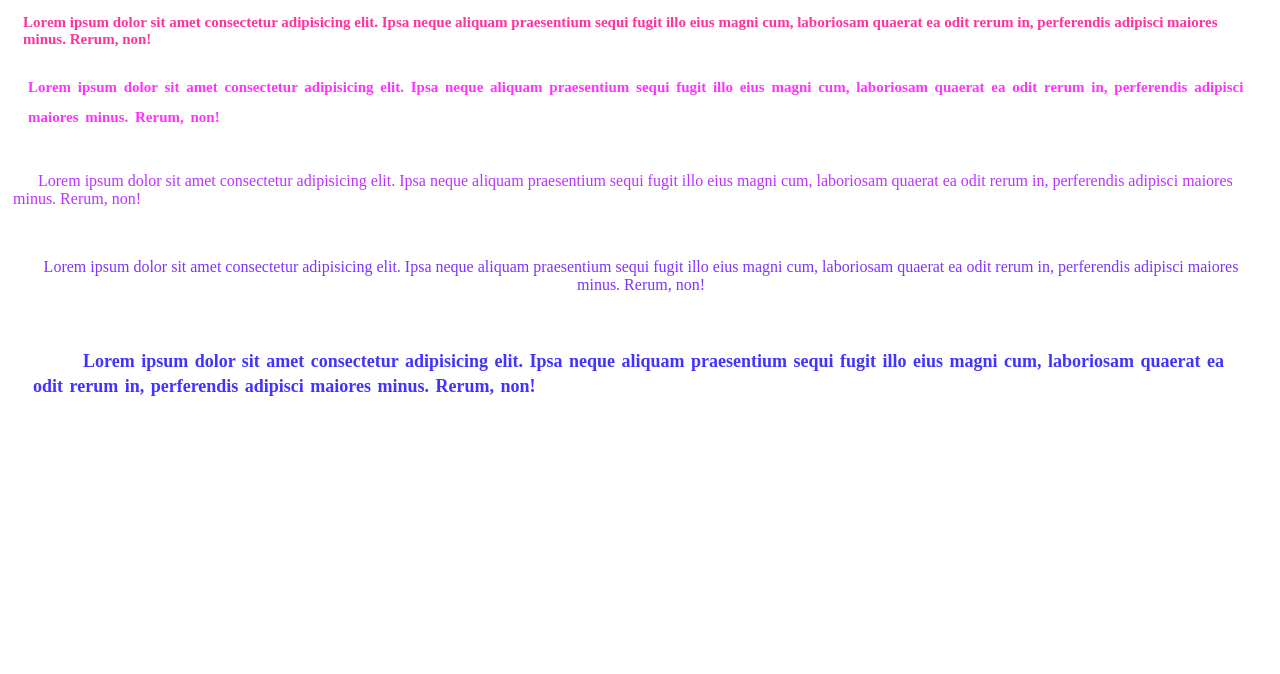
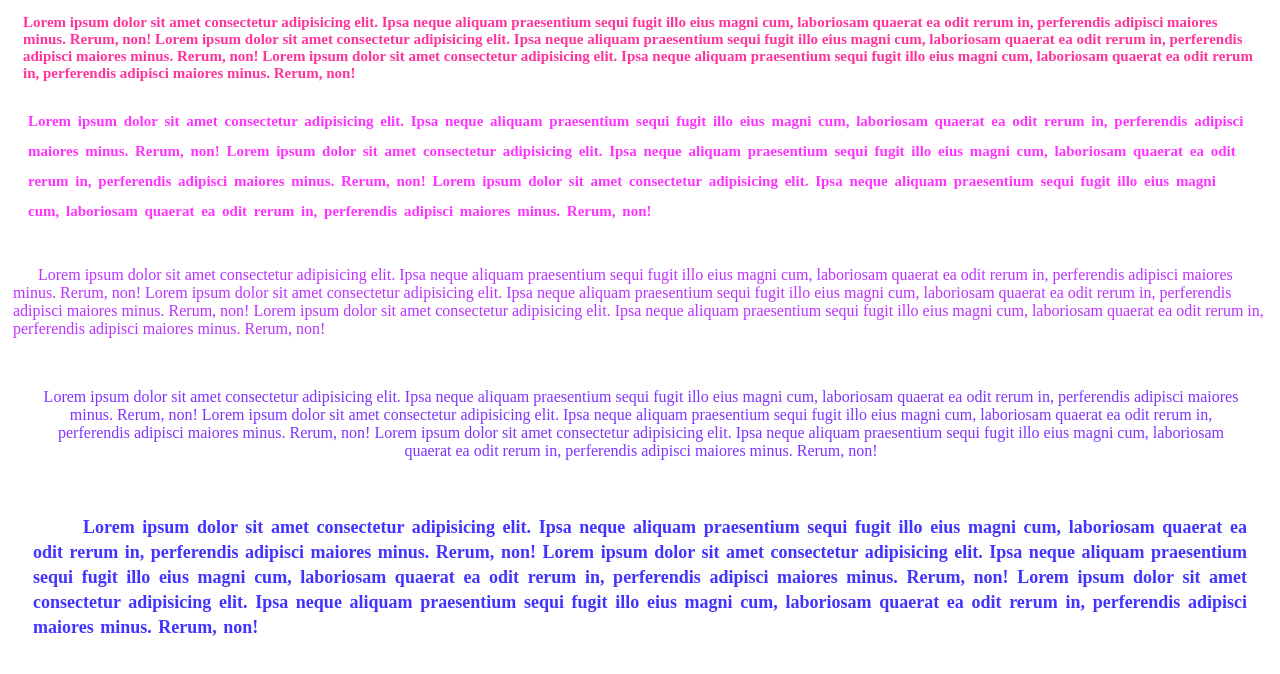
Before and after one commit to mbarrios3/TEST19-01, a plain HTML site: page index.html in a window 1280 px wide. Drawn offline with Linux system fonts and the light colour scheme.

Commit message:
Práctica Modificación de Párrafos: Propiedades MAYR-5

```diff
--- a/estilos.css
+++ b/estilos.css
@@ -172,5 +172,5 @@ p.P-5 {
     line-height: 25px;
     word-spacing: 2px;
     text-indent: 50px;
-    text-align: left;
+    text-align: justify;
 }
--- a/index.html
+++ b/index.html
@@ -73,15 +73,24 @@
 
     <!--Práctica Modificación de Párrafos: Propiedades-->
 
-    <p class="P-1">Lorem ipsum dolor sit amet consectetur adipisicing elit. Ipsa neque aliquam praesentium sequi fugit illo eius magni cum, laboriosam quaerat ea odit rerum in, perferendis adipisci maiores minus. Rerum, non!</p>
+    <p class="P-1">
+        Lorem ipsum dolor sit amet consectetur adipisicing elit. Ipsa neque aliquam praesentium sequi fugit illo eius magni cum, laboriosam quaerat ea odit rerum in, perferendis adipisci maiores minus. Rerum, non! Lorem ipsum dolor sit amet consectetur adipisicing elit. Ipsa neque aliquam praesentium sequi fugit illo eius magni cum, laboriosam quaerat ea odit rerum in, perferendis adipisci maiores minus. Rerum, non! Lorem ipsum dolor sit amet consectetur adipisicing elit. Ipsa neque aliquam praesentium sequi fugit illo eius magni cum, laboriosam quaerat ea odit rerum in, perferendis adipisci maiores minus. Rerum, non!
+    </p>
 
-    <p class="P-2">Lorem ipsum dolor sit amet consectetur adipisicing elit. Ipsa neque aliquam praesentium sequi fugit illo eius magni cum, laboriosam quaerat ea odit rerum in, perferendis adipisci maiores minus. Rerum, non!</p>
+    <p class="P-2">
+        Lorem ipsum dolor sit amet consectetur adipisicing elit. Ipsa neque aliquam praesentium sequi fugit illo eius magni cum, laboriosam quaerat ea odit rerum in, perferendis adipisci maiores minus. Rerum, non! Lorem ipsum dolor sit amet consectetur adipisicing elit. Ipsa neque aliquam praesentium sequi fugit illo eius magni cum, laboriosam quaerat ea odit rerum in, perferendis adipisci maiores minus. Rerum, non! Lorem ipsum dolor sit amet consectetur adipisicing elit. Ipsa neque aliquam praesentium sequi fugit illo eius magni cum, laboriosam quaerat ea odit rerum in, perferendis adipisci maiores minus. Rerum, non!</p>
 
-    <p class="P-3">Lorem ipsum dolor sit amet consectetur adipisicing elit. Ipsa neque aliquam praesentium sequi fugit illo eius magni cum, laboriosam quaerat ea odit rerum in, perferendis adipisci maiores minus. Rerum, non!</p>
+    <p class="P-3">
+        Lorem ipsum dolor sit amet consectetur adipisicing elit. Ipsa neque aliquam praesentium sequi fugit illo eius magni cum, laboriosam quaerat ea odit rerum in, perferendis adipisci maiores minus. Rerum, non! Lorem ipsum dolor sit amet consectetur adipisicing elit. Ipsa neque aliquam praesentium sequi fugit illo eius magni cum, laboriosam quaerat ea odit rerum in, perferendis adipisci maiores minus. Rerum, non! Lorem ipsum dolor sit amet consectetur adipisicing elit. Ipsa neque aliquam praesentium sequi fugit illo eius magni cum, laboriosam quaerat ea odit rerum in, perferendis adipisci maiores minus. Rerum, non!
+    </p>
 
-    <p class="P-4">Lorem ipsum dolor sit amet consectetur adipisicing elit. Ipsa neque aliquam praesentium sequi fugit illo eius magni cum, laboriosam quaerat ea odit rerum in, perferendis adipisci maiores minus. Rerum, non!</p>
+    <p class="P-4">
+        Lorem ipsum dolor sit amet consectetur adipisicing elit. Ipsa neque aliquam praesentium sequi fugit illo eius magni cum, laboriosam quaerat ea odit rerum in, perferendis adipisci maiores minus. Rerum, non! Lorem ipsum dolor sit amet consectetur adipisicing elit. Ipsa neque aliquam praesentium sequi fugit illo eius magni cum, laboriosam quaerat ea odit rerum in, perferendis adipisci maiores minus. Rerum, non! Lorem ipsum dolor sit amet consectetur adipisicing elit. Ipsa neque aliquam praesentium sequi fugit illo eius magni cum, laboriosam quaerat ea odit rerum in, perferendis adipisci maiores minus. Rerum, non!
+    </p>
 
-    <p class="P-5">Lorem ipsum dolor sit amet consectetur adipisicing elit. Ipsa neque aliquam praesentium sequi fugit illo eius magni cum, laboriosam quaerat ea odit rerum in, perferendis adipisci maiores minus. Rerum, non!</p>
+    <p class="P-5">
+        Lorem ipsum dolor sit amet consectetur adipisicing elit. Ipsa neque aliquam praesentium sequi fugit illo eius magni cum, laboriosam quaerat ea odit rerum in, perferendis adipisci maiores minus. Rerum, non! Lorem ipsum dolor sit amet consectetur adipisicing elit. Ipsa neque aliquam praesentium sequi fugit illo eius magni cum, laboriosam quaerat ea odit rerum in, perferendis adipisci maiores minus. Rerum, non! Lorem ipsum dolor sit amet consectetur adipisicing elit. Ipsa neque aliquam praesentium sequi fugit illo eius magni cum, laboriosam quaerat ea odit rerum in, perferendis adipisci maiores minus. Rerum, non!
+    </p>
 
 </body>
 </html>
```
